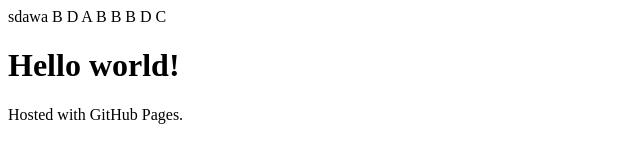
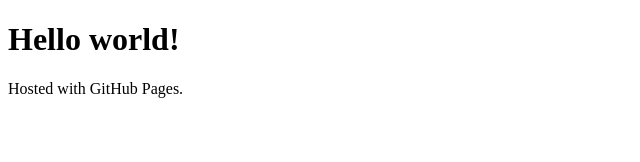
Before and after one commit to trailsideNils/trailsideNils.github.io, a plain HTML site: page index.html in a window 1280 px wide. Shown: the whole page, without its empty margins (0-640 px from the left). Drawn offline with Linux system fonts and the light colour scheme.

Commit message:
Update index.html

```diff
--- a/index.html
+++ b/index.html
@@ -1,15 +1,6 @@
 <!DOCTYPE html>
 <html>
 <body>
-sdawa
-B
-D
-A
-B
-B
-B
-D
-C
 <h1>Hello world!</h1>
 <p>Hosted with GitHub Pages.</p>
 </body>
```
